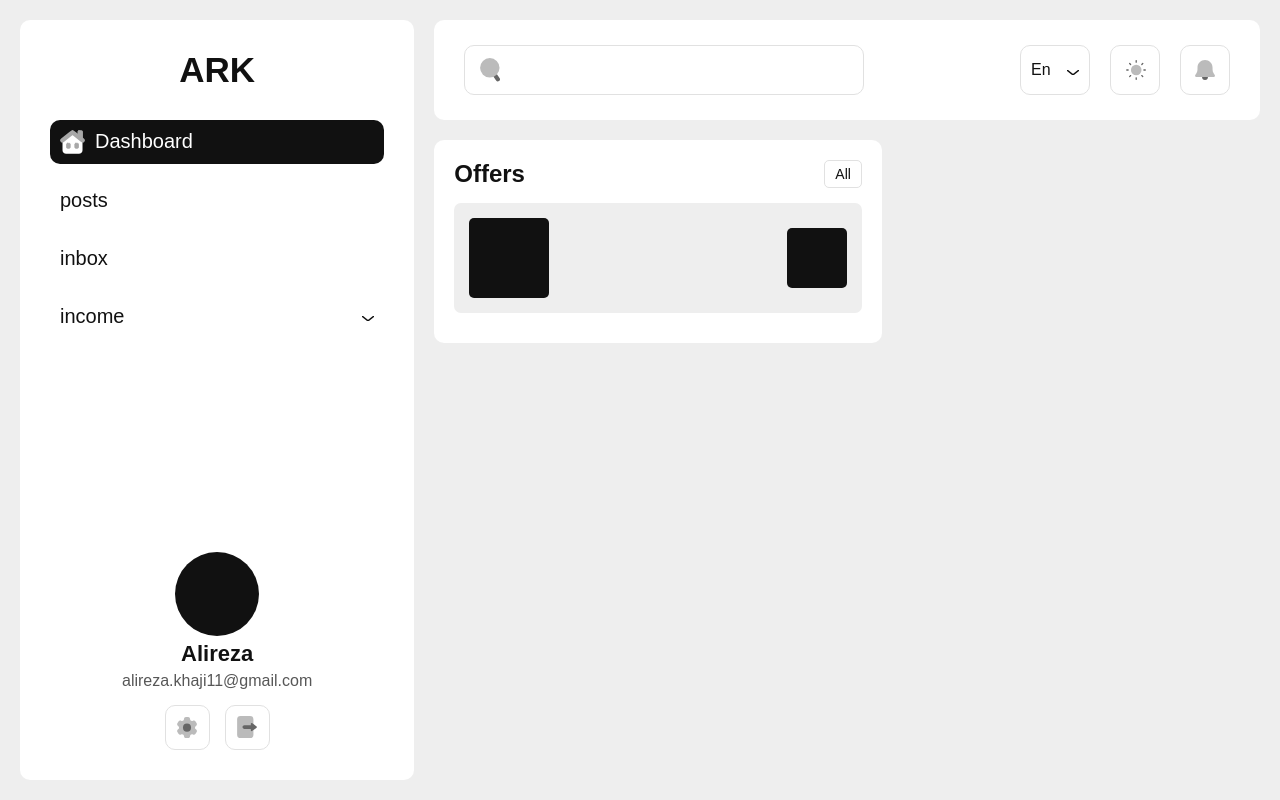
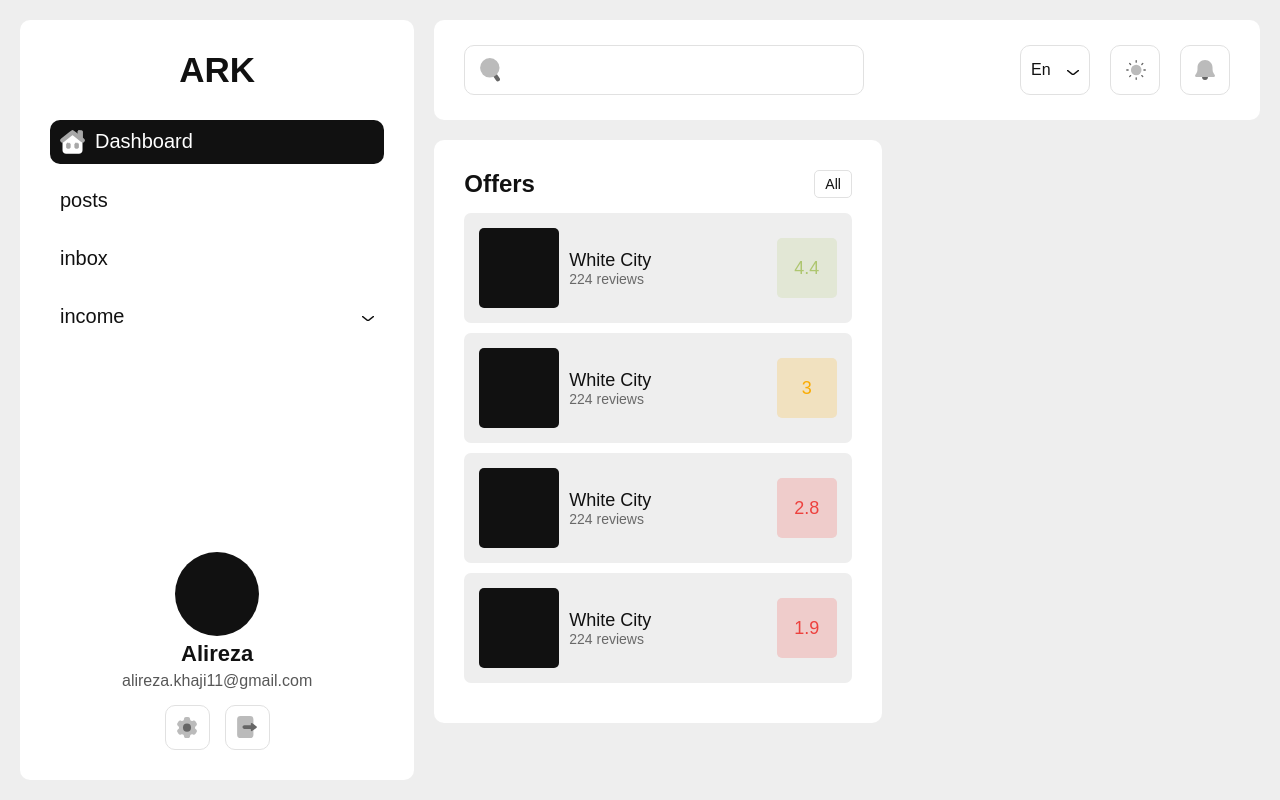
Before and after one commit to ark1111/ark-panel, a React (Vite) app: page / in a window 1280 px wide. Built offline with nearby package versions, Linux system fonts and the light colour scheme; a web font is replaced by a local one.

Commit message:
feat : dashboard / Offers

```diff
--- a/src/page/dashboard/components/Offers.styled.ts
+++ b/src/page/dashboard/components/Offers.styled.ts
@@ -3,7 +3,7 @@ import { styled } from "styled-components";
 export const Box = styled.div`
   width: 100%;
   border-radius: 10px;
-  padding: 20px;
+  padding: 30px;
   background-color: ${(props) => props.theme.colors.surface};
 `;
 
@@ -65,12 +65,25 @@ export const ListItemInfo = styled.div`
   flex: 1;
 `;
 
-export const ListItemPoint = styled.div`
+export const ListItemTitle = styled.div`
+  font-size: 18px;
+  color: ${(props) => props.theme.colors.surfaceText};
+`;
+
+export const ListItemSubitle = styled.div`
+  font-size: 14px;
+  color: ${(props) => props.theme.colors.surfaceTextLight};
+`;
+
+export const ListItemPoint = styled.div<{ $color: string }>`
   width: 60px;
   height: 60px;
   border-radius: 5px;
   display: flex;
   align-items: center;
   justify-content: center;
-  background-color: ${(props) => props.theme.colors.primary};
+  font-size: 18px;
+  background-color: ${(props) => props.$color + "33"};
+  color: ${(props) => props.$color};
+  user-select: none;
 `;
--- a/src/page/dashboard/components/Offers.tsx
+++ b/src/page/dashboard/components/Offers.tsx
@@ -10,14 +10,31 @@ import {
   ListItemImageBox,
   ListItemInfo,
   ListItemPoint,
+  ListItemSubitle,
+  ListItemTitle,
 } from "./Offers.styled";
 import { useTranslate } from "../../../locals/useTranslate";
+import { OffersList } from "./mockData";
 
 type Props = {};
 
+const statusColorList = ["#AEC670", "#FAAB01", "#ED413E"];
+
 const Offers = (props: Props) => {
   const { translate } = useTranslate();
-  const [data, setData] = useState([]);
+  const [data, setData] = useState(OffersList);
+
+  const getStatusColor = (point: number): number => {
+    let colorIndex;
+    if (point >= 4) {
+      colorIndex = 0;
+    } else if (point < 4 && point >= 3) {
+      colorIndex = 1;
+    } else {
+      colorIndex = 2;
+    }
+    return colorIndex;
+  };
   return (
     <Box>
       <Header>
@@ -27,11 +44,18 @@ const Offers = (props: Props) => {
         </HeaderButton>
       </Header>
       <List>
-        <ListItem>
+        {data.map((item) => (
+          <ListItem key={item?.id}>
             <ListItemImageBox></ListItemImageBox>
-            <ListItemInfo></ListItemInfo>
-            <ListItemPoint></ListItemPoint>
-        </ListItem>
+            <ListItemInfo>
+              <ListItemTitle>{item.title}</ListItemTitle>
+              <ListItemSubitle>{item.subtitle}</ListItemSubitle>
+            </ListItemInfo>
+            <ListItemPoint $color={statusColorList[getStatusColor(item.point)]}>
+              {item.point}
+            </ListItemPoint>
+          </ListItem>
+        ))}
       </List>
     </Box>
   );
--- /dev/null
+++ b/src/page/dashboard/components/mockData.ts
@@ -0,0 +1,30 @@
+export const OffersList = [
+  {
+    id: 1,
+    title: "White City",
+    subtitle: "224 reviews",
+    image: "",
+    point: 4.4,
+  },
+  {
+    id: 2,
+    title: "White City",
+    subtitle: "224 reviews",
+    image: "",
+    point: 3,
+  },
+  {
+    id: 3,
+    title: "White City",
+    subtitle: "224 reviews",
+    image: "",
+    point: 2.8,
+  },
+  {
+    id: 4,
+    title: "White City",
+    subtitle: "224 reviews",
+    image: "",
+    point: 1.9,
+  },
+];
```
